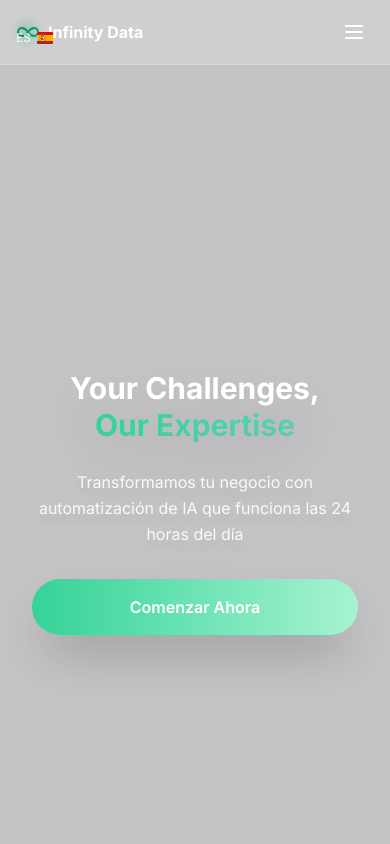
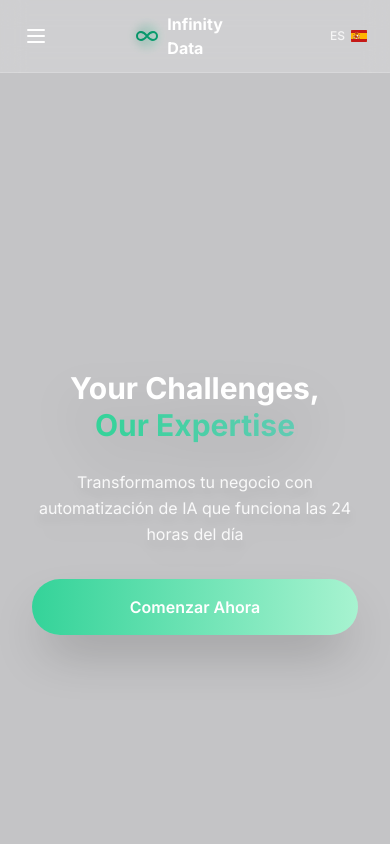
Before and after one commit to SantiagoRomero00/InfinityData-Website, a React (Vite) app: page / in a window 390 px wide. Shown: the top 844 px of the page. Built offline with nearby package versions, Linux system fonts and the light colour scheme.

Commit message:
Updated Header.tsx

```diff
--- a/src/components/Header.tsx
+++ b/src/components/Header.tsx
@@ -81,14 +81,34 @@ const Header = () => {
   return (
     <header className={`${styles.bg} backdrop-blur-md fixed top-0 left-0 right-0 z-50 border-b ${styles.border} transition-all duration-300`}>
       <div className="max-w-7xl mx-auto px-4 sm:px-6 py-3 sm:py-4">
-        <div className="flex items-center justify-between">
-          {/* Logo */}
-          <div className="flex items-center space-x-2">
+        <div className="grid grid-cols-3 md:flex items-center md:justify-between">
+          {/* Mobile Menu Button - Left on Mobile */}
+          <div className="flex items-center justify-start md:hidden">
+            <button
+              onClick={() => setMobileMenuOpen(!mobileMenuOpen)}
+              className="p-2"
+              aria-label="Toggle menu"
+            >
+              {mobileMenuOpen ? (
+                <X className={`w-6 h-6 ${styles.logo}`} />
+              ) : (
+                <Menu className={`w-6 h-6 ${styles.logo}`} />
+              )}
+            </button>
+          </div>
+
+          {/* Logo - Centered on Mobile, Left on Desktop */}
+          <div className="flex items-center space-x-2 justify-center md:justify-start">
             <div className="relative">
               <Infinity className="w-6 h-6 sm:w-8 sm:h-8 text-emerald-600" />
               <div className="absolute inset-0 bg-gradient-to-r from-emerald-700 to-emerald-400 opacity-20 rounded-full blur-sm"></div>
             </div>
             <span className={`text-base sm:text-xl font-bold ${styles.logo} transition-colors duration-300`}>Infinity Data</span>
+          </div>
+
+          {/* Language Switcher - Right on Mobile, Hidden on Desktop (shown via fixed positioning) */}
+          <div className="flex items-center justify-end md:hidden">
+            <LanguageSwitch textColor={styles.text} hoverColor={styles.textHover} />
           </div>
 
           {/* Desktop Navigation */}
@@ -104,24 +124,11 @@ const Header = () => {
             </a>
           </nav>
 
-          {/* CTA Button & Mobile Menu Toggle */}
-          <div className="flex items-center space-x-2 sm:space-x-4">
-            <a href="/demo" className="hidden sm:inline-block bg-gradient-to-r from-emerald-400 to-emerald-200 hover:from-emerald-500 hover:to-emerald-300 text-white px-4 sm:px-6 py-2 sm:py-2.5 rounded-full font-semibold text-sm sm:text-[17px] transition-all duration-200 shadow-lg hover:shadow-xl">
+          {/* CTA Button - Desktop Only */}
+          <div className="hidden md:flex items-center space-x-4">
+            <a href="/demo" className="bg-gradient-to-r from-emerald-400 to-emerald-200 hover:from-emerald-500 hover:to-emerald-300 text-white px-6 py-2.5 rounded-full font-semibold text-[17px] transition-all duration-200 shadow-lg hover:shadow-xl">
               {t('header.ctaButton')}
             </a>
-
-            {/* Mobile Menu Button */}
-            <button
-              onClick={() => setMobileMenuOpen(!mobileMenuOpen)}
-              className="md:hidden p-2"
-              aria-label="Toggle menu"
-            >
-              {mobileMenuOpen ? (
-                <X className={`w-6 h-6 ${styles.logo}`} />
-              ) : (
-                <Menu className={`w-6 h-6 ${styles.logo}`} />
-              )}
-            </button>
           </div>
         </div>
       </div>
@@ -162,8 +169,8 @@ const Header = () => {
         </div>
       )}
 
-      {/* Fixed Language Switcher */}
-      <div className="fixed top-4 left-4 md:top-6 md:left-auto md:right-6 z-40">
+      {/* Fixed Language Switcher - Desktop Only */}
+      <div className="hidden md:block fixed top-6 right-6 z-40">
         <LanguageSwitch textColor={styles.text} hoverColor={styles.textHover} />
       </div>
     </header>
```
